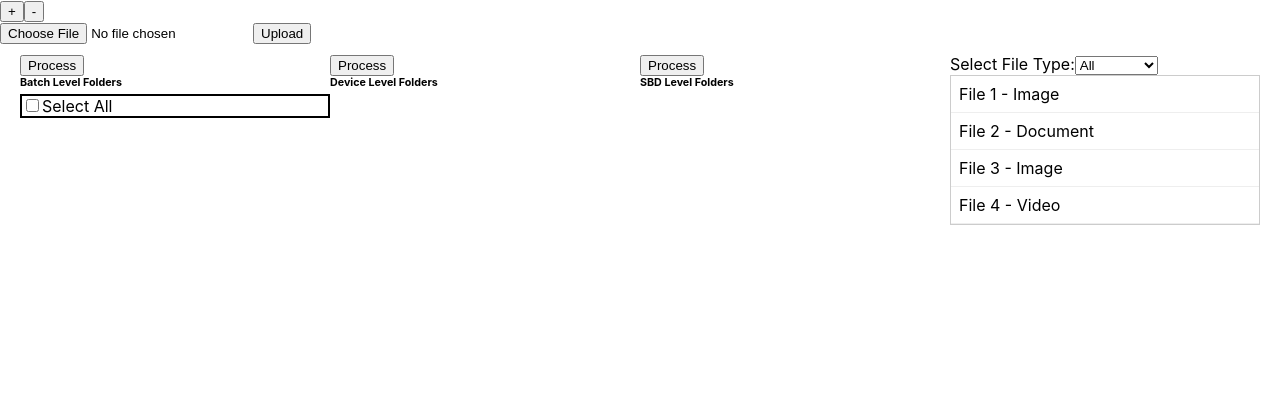
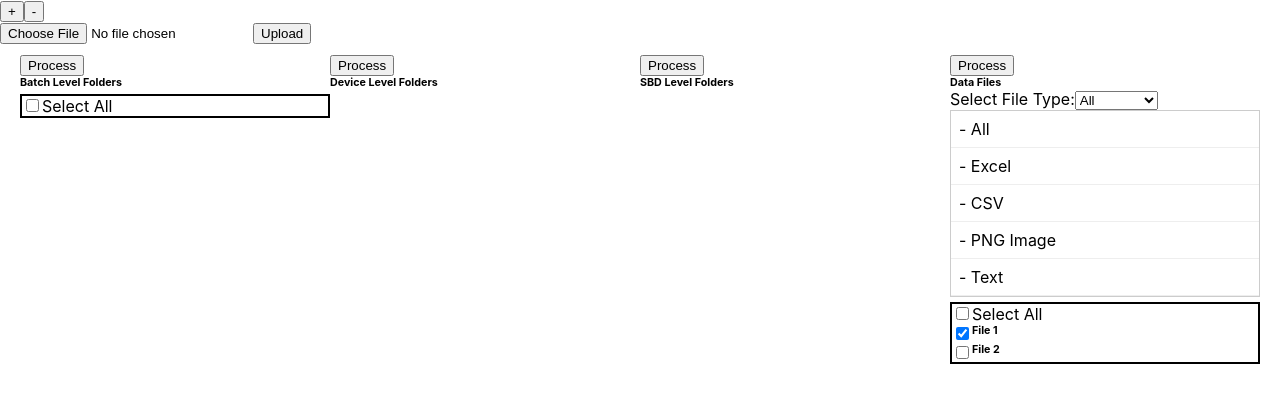
Before and after one commit to GitTurtleDone/excel_upload_fs, a React (Create React App) app in the folder excel_upload_fe/: page / in a window 1280 px wide. Shown: the top 402 px of the page. Built offline with nearby package versions, Linux system fonts and the light colour scheme.

Commit message:
Building DataFile.js

```diff
--- a/excel_upload_fe/src/components/FolderTrees.js
+++ b/excel_upload_fe/src/components/FolderTrees.js
@@ -4,11 +4,13 @@ import BatchFolder from "./Folders/BatchFolder";
 import DevFolder from "./Folders/DevFolder";
 import SBDFolder from "./Folders/SBDFolder";
 import DropdownMenu from "./Folders/DropdownMenu";
+import DataFile from "./Folders/DataFile";
 
 function FolderTrees({ folderTrees, folderTreeNames }) {
   const [checkedBatchFolders, setCheckedBatchFolders] = useState([]);
   const [checkedDevFolders, setCheckedDevFolders] = useState({});
   const [checkedSBDFolders, setCheckedSBDFolders] = useState({});
+  const [checkedDataFiles, setCheckedDataFiles] = useState({});
   const updateCheckedBatchFolders = (data) => {
     setCheckedBatchFolders(data);
     // const tempObj = { ...checkedDevFolders };
@@ -59,7 +61,13 @@ function FolderTrees({ folderTrees, folderTreeNames }) {
         checkedSBDFolders={checkedSBDFolders}
         updateCheckedSBDFolders={updateCheckedSBDFolders}
       ></SBDFolder>
-      <DropdownMenu />
+      <DataFile
+        folderTrees={folderTrees}
+        checkedBatchFolders={checkedBatchFolders}
+        checkedDevFolders={checkedDevFolders}
+        checkedSBDFolders={checkedSBDFolders}
+        checkedDataFiles={checkedDataFiles}
+      />
     </div>
   );
 }
--- /dev/null
+++ b/excel_upload_fe/src/components/Folders/DataFile.js
@@ -0,0 +1,25 @@
+import React, { useState } from "react";
+import FileContainer from "./FileContainer";
+import axios from "axios";
+function DataFile({
+  folderTrees,
+  checkedBatchFolders,
+  checkedDevFolders,
+  checkedSBDFolders,
+  checkedDataFiles,
+  updateCheckedDataFiles,
+}) {
+  const processDataFiles = () => {
+    console.log("In DataFile.js");
+  };
+  return (
+    <div>
+      <button className="processButton" onClick={processDataFiles}>
+        Process
+      </button>
+      <h6> Data Files</h6>
+      <FileContainer />
+    </div>
+  );
+}
+export default DataFile;
--- a/excel_upload_fe/src/components/Folders/DropdownMenu.js
+++ b/excel_upload_fe/src/components/Folders/DropdownMenu.js
@@ -2,10 +2,12 @@ import React, { useState } from "react";
 
 const DropdownMenu = () => {
   const allFiles = [
-    { name: "File 1", type: "Image" },
-    { name: "File 2", type: "Document" },
-    { name: "File 3", type: "Image" },
-    { name: "File 4", type: "Video" },
+    { type: "All", extension: "." },
+    { type: "Excel", extension: ".xlsx" },
+    { type: "CSV", extension: ".csv" },
+    { type: "PNG Image", extension: ".png" },
+    { type: "Text", extension: ".txt" },
+
     // Add more files with different types
   ];
 
--- /dev/null
+++ b/excel_upload_fe/src/components/Folders/FileContainer.js
@@ -0,0 +1,21 @@
+import React, { useState } from "react";
+import NameContainer from "./NameContainer";
+import DropdownMenu from "./DropdownMenu";
+
+function FileContainer() {
+  const arrFileNames = ["File 1", "File 2"];
+  const arrCheckedFiles = ["File 1"];
+  return (
+    <div>
+      <DropdownMenu />
+      <NameContainer
+        arrNames={arrFileNames}
+        arrCheckedNames={arrCheckedFiles}
+        updateCheckedNames={() => {
+          console.log("updateCheckedNames");
+        }}
+      />
+    </div>
+  );
+}
+export default FileContainer;
```
Also changed, not shown: excel_upload_fe/src/components/Folders/SBDFolder.js (+0 -13 lines).
